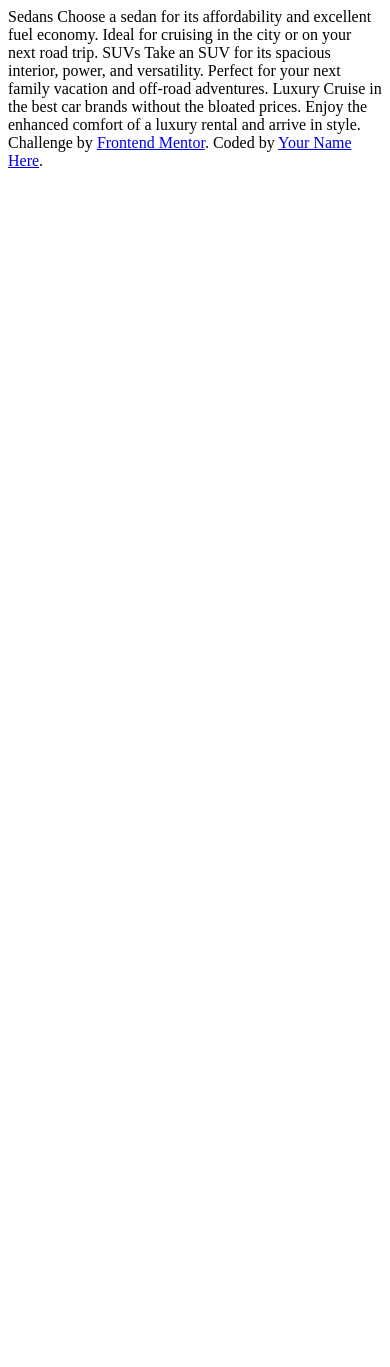
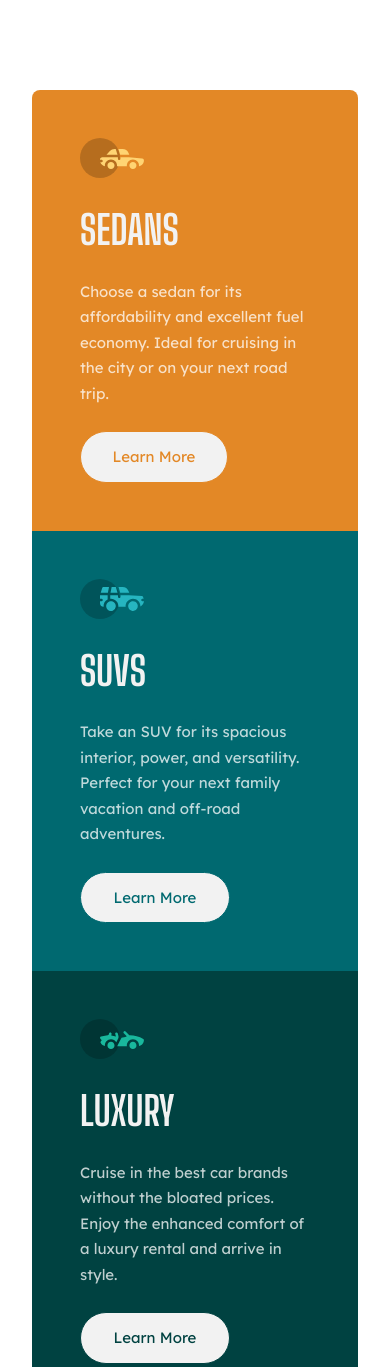
Before and after one commit to bramizdev/fem-3-column-preview-card-component, a plain HTML site: page index.html in a window 390 px wide. Shown: the top 1367 px of the page. Before the commit the page ends 844 px from the top, so only its background shows below. Drawn offline with Linux system fonts and the light colour scheme.

Commit message:
Finish mobile view

```diff
--- a/index.html
+++ b/index.html
@@ -3,33 +3,68 @@
   <head>
     <meta charset="UTF-8" />
     <meta name="viewport" content="width=device-width, initial-scale=1.0" />
-    <!-- displays site properly based on user's device -->
-
+    <!-- Favicon -->
     <link
       rel="icon"
       type="image/png"
       sizes="32x32"
       href="./images/favicon-32x32.png"
     />
-
-    <title>Frontend Mentor | 3-column preview card component</title>
-
+    <!-- Google fonts -->
+    <link rel="preconnect" href="https://fonts.googleapis.com" />
+    <link rel="preconnect" href="https://fonts.gstatic.com" crossorigin />
+    <link
+      href="https://fonts.googleapis.com/css2?family=Big+Shoulders+Display:wght@700&family=Lexend+Deca&display=swap"
+      rel="stylesheet"
+    />
     <!-- Custom CSS -->
     <link rel="stylesheet" href="./styles/style.css" />
+    <title>Frontend Mentor | 3-column preview card component</title>
   </head>
   <body>
-    Sedans Choose a sedan for its affordability and excellent fuel economy.
-    Ideal for cruising in the city or on your next road trip. SUVs Take an SUV
-    for its spacious interior, power, and versatility. Perfect for your next
-    family vacation and off-road adventures. Luxury Cruise in the best car
-    brands without the bloated prices. Enjoy the enhanced comfort of a luxury
-    rental and arrive in style.
+    <main>
+      <h1 class="visually-hidden">3-column preview card component</h1>
+      <h2 class="visually-hidden">Vehicle options</h2>
+      <ul class="options">
+        <li>
+          <article class="options__option sedans">
+            <h3 class="option__title" data-icon="sedans">Sedans</h3>
+            <p>
+              Choose a sedan for its affordability and excellent fuel economy.
+              Ideal for cruising in the city or on your next road trip.
+            </p>
+            <a href="#" class="btn">Learn More</a>
+          </article>
+        </li>
+        <li>
+          <article class="options__option suvs">
+            <h3 class="option__title" data-icon="suvs">SUVs</h3>
+            <p>
+              Take an SUV for its spacious interior, power, and versatility.
+              Perfect for your next family vacation and off-road adventures.
+            </p>
+            <button class="btn">Learn More</button>
+          </article>
+        </li>
+        <li>
+          <article class="options__option luxury">
+            <h3 class="option__title" data-icon="luxury">Luxury</h3>
+            <p>
+              Cruise in the best car brands without the bloated prices. Enjoy
+              the enhanced comfort of a luxury rental and arrive in style.
+            </p>
+            <button class="btn">Learn More</button>
+          </article>
+        </li>
+      </ul>
+    </main>
 
-    <div class="attribution">
+    <footer class="attribution">
       Challenge by
       <a href="https://www.frontendmentor.io?ref=challenge" target="_blank"
         >Frontend Mentor</a
-      >. Coded by <a href="#">Your Name Here</a>.
-    </div>
+      >. Coded by
+      <a href="https://github.com/bramizdev" target="_blank">@bramizdev</a>.
+    </footer>
   </body>
 </html>
--- a/styles/style.css
+++ b/styles/style.css
@@ -0,0 +1,242 @@
+/* Custom properties */
+:root {
+  --clr-orange-500: hsl(31, 77%, 52%); /* Sedans */
+  --clr-cyan-500: hsl(184, 100%, 22%); /* Suvs */
+  --clr-cyan-700: hsl(179, 100%, 13%); /* Luxury */
+
+  --clr-neutral-100: hsla(0, 0%, 100%, 0.75); /* Paragrahps */
+  --clr-neutral-200: hsl(0, 0%, 95%); /* Background, headings, buttons */
+
+  --ff-titles: 'Big Shoulders Display', cursive;
+  --ff-base: 'Lexend Deca', sans-serif;
+
+  --fs-500: 0.9375rem;
+  --fs-900: 2.5rem;
+}
+
+/* CSS Reset */
+/*
+  1. Use a more-intuitive box-sizing model.
+*/
+*,
+*::before,
+*::after {
+  box-sizing: border-box;
+}
+/*
+  2. Remove default margin
+*/
+* {
+  margin: 0;
+  padding: 0;
+}
+/*
+  3. Allow percentage-based heights in the application
+*/
+html,
+body {
+  height: 100%;
+}
+/*
+  Typographic tweaks!
+  4. Add accessible line-height
+  5. Improve text rendering
+*/
+body {
+  line-height: 1.7;
+  -webkit-font-smoothing: antialiased;
+}
+/*
+  6. Improve media defaults
+*/
+img,
+picture,
+video,
+canvas,
+svg {
+  display: block;
+  max-width: 100%;
+  height: auto;
+}
+/*
+  7. Remove built-in form typography styles
+*/
+input,
+button,
+textarea,
+select {
+  font: inherit;
+}
+/*
+  8. Avoid text overflows
+*/
+p,
+h1,
+h2,
+h3,
+h4,
+h5,
+h6 {
+  overflow-wrap: break-word;
+}
+/*
+  9. Remove button styling
+*/
+button,
+input[type='submit'],
+input[type='reset'] {
+  all: unset;
+  cursor: pointer;
+}
+/*
+  10. Remove list styling
+*/
+li {
+  list-style-type: none;
+}
+/*
+  11. Headings line-height adjusted
+*/
+h1,
+h2,
+h3 {
+  line-height: 1.2;
+}
+
+/* Utilities */
+.visually-hidden:not(:focus):not(:active) {
+  position: absolute;
+  width: 1px;
+  height: 1px;
+  padding: 0;
+  margin: -1px;
+  overflow: hidden;
+  clip: rect(0, 0, 0, 0);
+  white-space: nowrap;
+  border-width: 0;
+}
+
+.btn {
+  text-decoration: none;
+  background-color: var(--clr-neutral-200);
+  padding: 0.75rem 0;
+  border-radius: 2rem;
+  text-align: center;
+  max-width: 9.25rem;
+  transition: color, border, background-color;
+  transition-duration: 0.2s;
+}
+
+/* General styling */
+body {
+  --padding-body: 5.625rem 1.5rem 0.5rem 1.5rem;
+
+  padding: var(--padding-body);
+  font-family: var(--ff-base);
+  color: var(--clr-neutral-100);
+  font-size: var(--fs-500);
+}
+
+/* Options */
+.options {
+  margin: 0 auto;
+  display: flex;
+  flex-direction: column;
+  border-radius: 0.5rem;
+  overflow: hidden;
+  max-width: 20.375rem;
+}
+
+.options__option {
+  display: flex;
+  flex-direction: column;
+  gap: 1.55rem;
+  padding: 3rem;
+}
+
+.option__title {
+  display: flex;
+  gap: 1.75rem;
+  flex-direction: column;
+  font-family: var(--ff-titles);
+  color: var(--clr-neutral-200);
+  font-size: var(--fs-900);
+  text-transform: uppercase;
+}
+
+/* Sedans */
+.sedans {
+  background-color: var(--clr-orange-500);
+}
+
+.option__title[data-icon='sedans']::before {
+  content: '';
+  width: 64px;
+  height: 40px;
+  background: url('../images/icon-sedans.svg');
+}
+
+.sedans .btn {
+  color: var(--clr-orange-500);
+  border: 1px solid var(--clr-orange-500);
+}
+
+.sedans .btn:is(:hover, :focus) {
+  color: var(--clr-neutral-200);
+  border: 1px solid var(--clr-neutral-200);
+  background-color: var(--clr-orange-500);
+  outline: transparent;
+}
+
+/* Suvs */
+.suvs {
+  background-color: var(--clr-cyan-500);
+}
+
+.option__title[data-icon='suvs']::before {
+  content: '';
+  width: 64px;
+  height: 40px;
+  background: url('../images/icon-suvs.svg');
+}
+
+.suvs .btn {
+  color: var(--clr-cyan-500);
+  border: 1px solid var(--clr-cyan-500);
+}
+
+.suvs .btn:is(:hover, :focus) {
+  color: var(--clr-neutral-200);
+  border: 1px solid var(--clr-neutral-200);
+  background-color: var(--clr-cyan-500);
+  outline: transparent;
+}
+
+/* Luxury */
+.luxury {
+  background-color: var(--clr-cyan-700);
+}
+
+.option__title[data-icon='luxury']::before {
+  content: '';
+  width: 64px;
+  height: 40px;
+  background: url('../images/icon-luxury.svg');
+}
+
+.luxury .btn {
+  color: var(--clr-cyan-700);
+  border: 1px solid var(--clr-cyan-700);
+}
+
+.luxury .btn:is(:hover, :focus) {
+  color: var(--clr-neutral-200);
+  border: 1px solid var(--clr-neutral-200);
+  background-color: var(--clr-cyan-700);
+  outline: transparent;
+}
+/* Footer */
+footer {
+  padding: 1rem;
+  text-align: center;
+}
```
